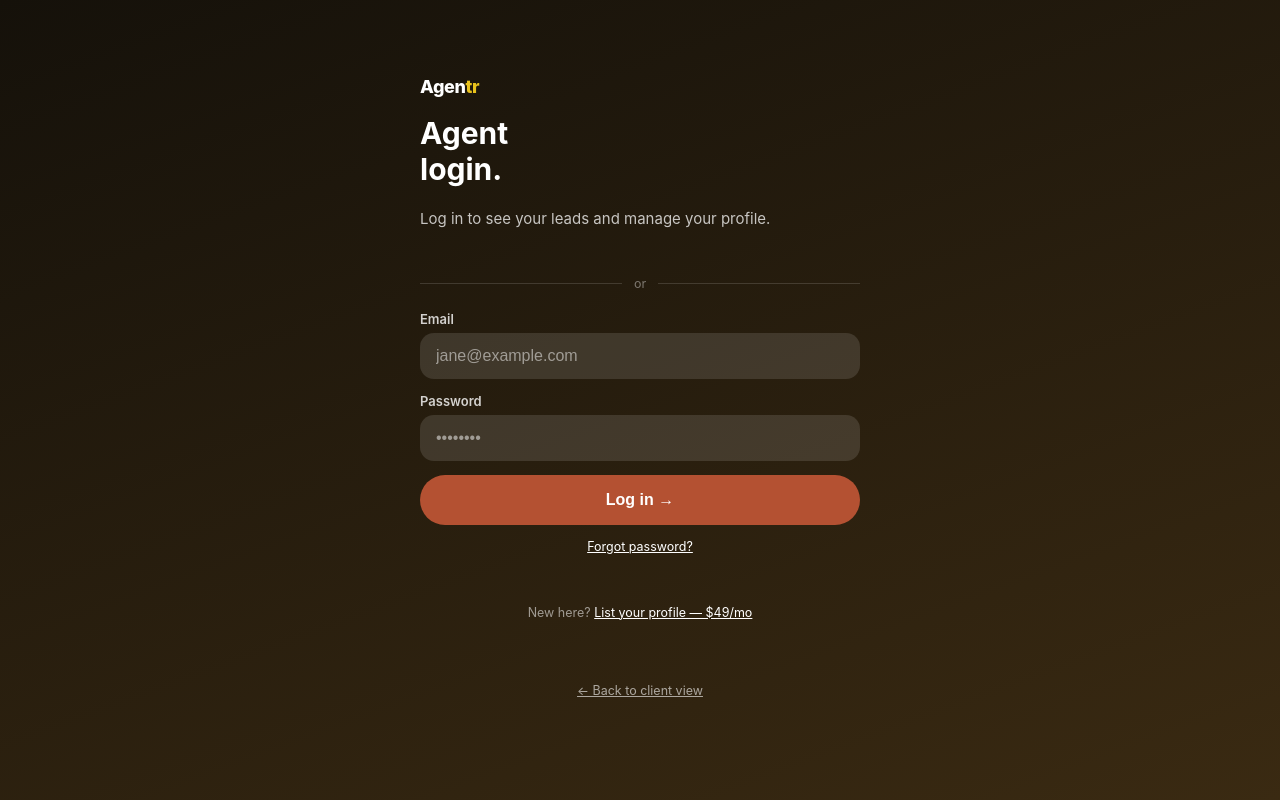
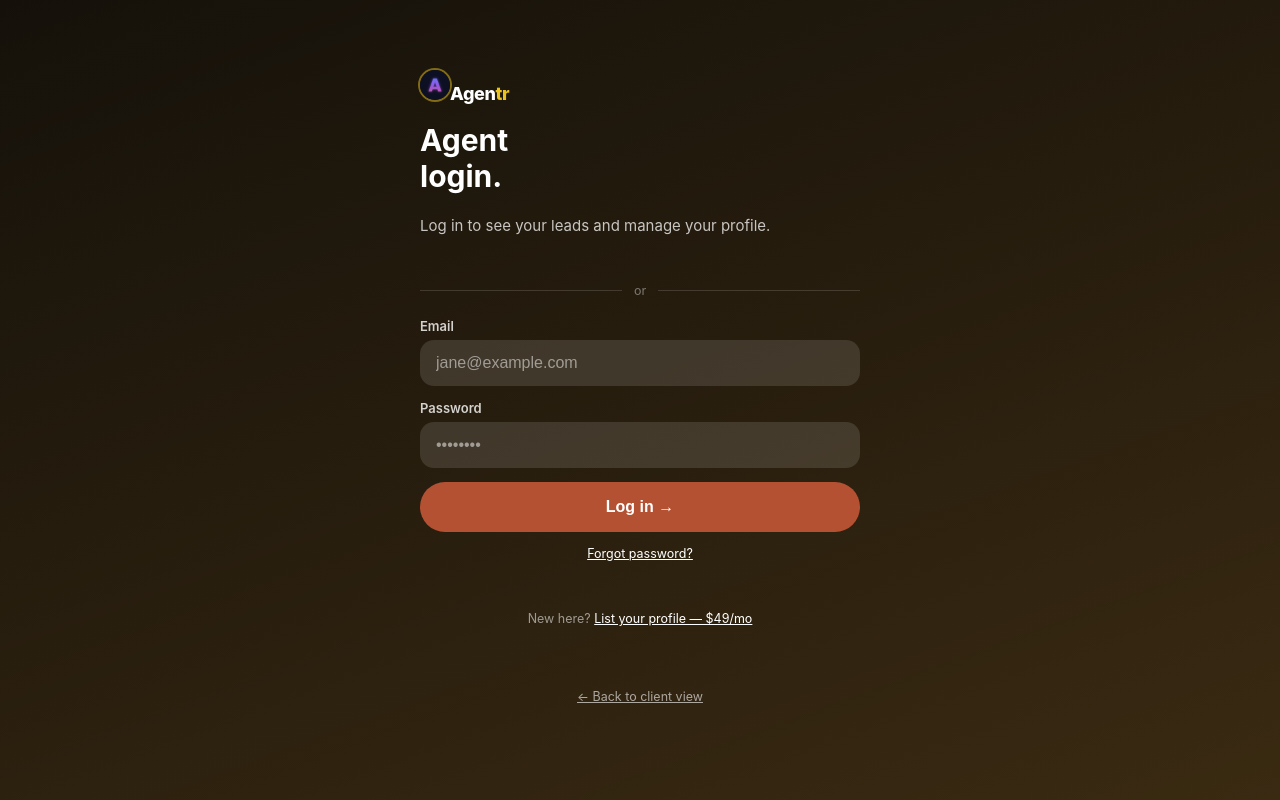
Before and after one commit to gregorydepasquale-dotcom/find-my-agent, a website: page public/realtor-login.html in a window 1280 px wide. Drawn offline with Linux system fonts and the light colour scheme; no server answers.

Commit message:
Update realtor-login.htmlAdd Agentr icon to header brand mark

```diff
--- a/public/realtor-login.html
+++ b/public/realtor-login.html
@@ -31,7 +31,7 @@
 <body>
   <div id="app">
     <div class="screen onboarding">
-      <div class="brand"><span class="brand-text">Agen<span class="accent">tr</span></span></div>
+      <div class="brand"><span class="brand-text"><img src="/img/apple-touch-icon.png" alt="Agentr" />Agen<span class="accent">tr</span></span></div>
       <h1>Agent<br/>login.</h1>
       <p class="sub">Log in to see your leads and manage your profile.</p>
 
```
